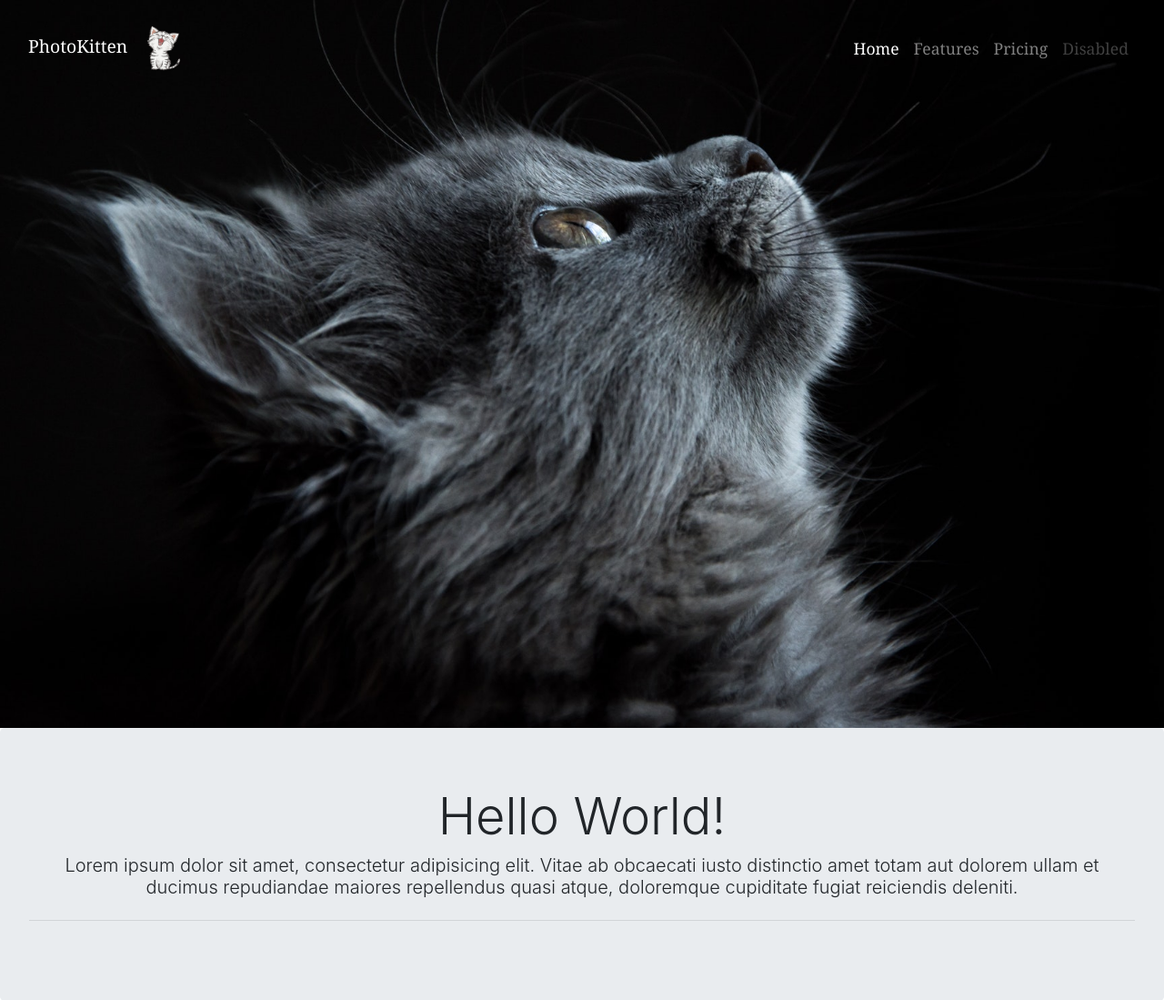
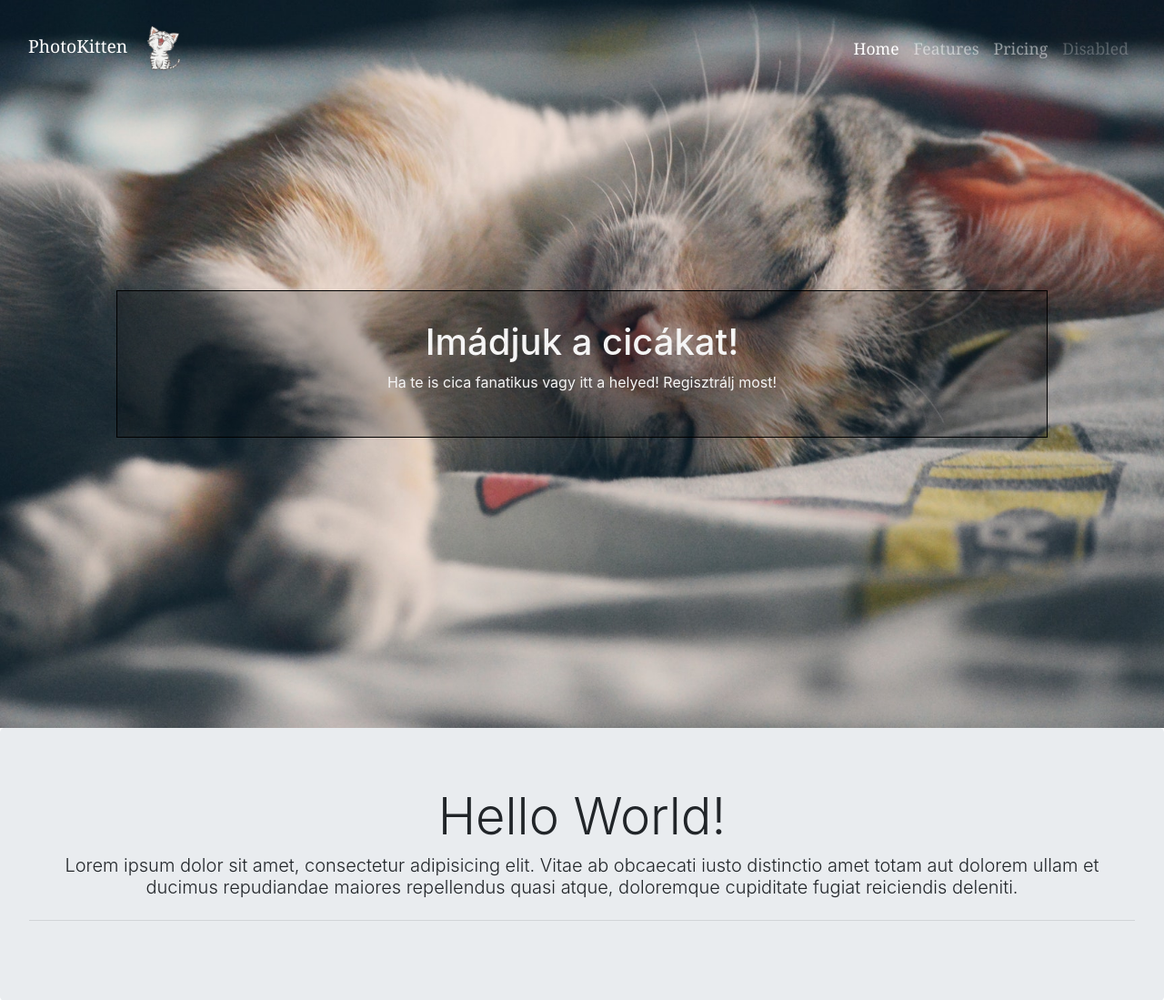
Before and after one commit to teaisawesome/PhotoKitten, a PHP site: the page made by application/views/pages/index.php in a window 1280 px wide. Shown: the top 1099 px of the page at 91% size. Run offline with PHP 8.4, Linux system fonts and the light colour scheme; the template is opened without the code that fills it, so the values that code supplies are empty.

Commit message:
some changes - ideas

```diff
--- a/application/views/pages/index.php
+++ b/application/views/pages/index.php
@@ -21,6 +21,10 @@
         </ul>
       </div>
   </nav>
+  <section>
+    <h1>Imádjuk a cicákat!</h1>
+    <p>Ha te is cica fanatikus vagy itt a helyed! Regisztrálj most!</p>
+  </section>
 </div>
 <section class="jumbotron">
   <h1 class="display-4 text-center">Hello World!<h1>
--- a/assets/css/style.css
+++ b/assets/css/style.css
@@ -1,11 +1,24 @@
 .front-view
 {
     height: 100vh;
-    background-image: url("../img/bg.jpg");
+    background-image: url("../img/bg2.jpg");
     background-position: center center;
     background-repeat: no-repeat;
-    /*background-attachment:fixed;*/
     background-size: cover;
+}
+.front-view > section
+{
+    position: absolute;
+    top: 50%;
+    left: 50%;
+    transform: translate(-50%, -50%);
+    padding: 2rem;
+    width: 80vw;
+
+    border: thin solid black;
+    text-align: center;
+    background-color: rgba(0, 0, 0, 0.2);
+    color: whitesmoke;
 }
 .img-fluid
 {
```
Also changed, not shown: assets/img/beige-cat-with-gold-colored-crown-1314550.jpg (added), assets/img/bg2.jpg (added), assets/img/pexels-photo-1314550.jpeg (added).
